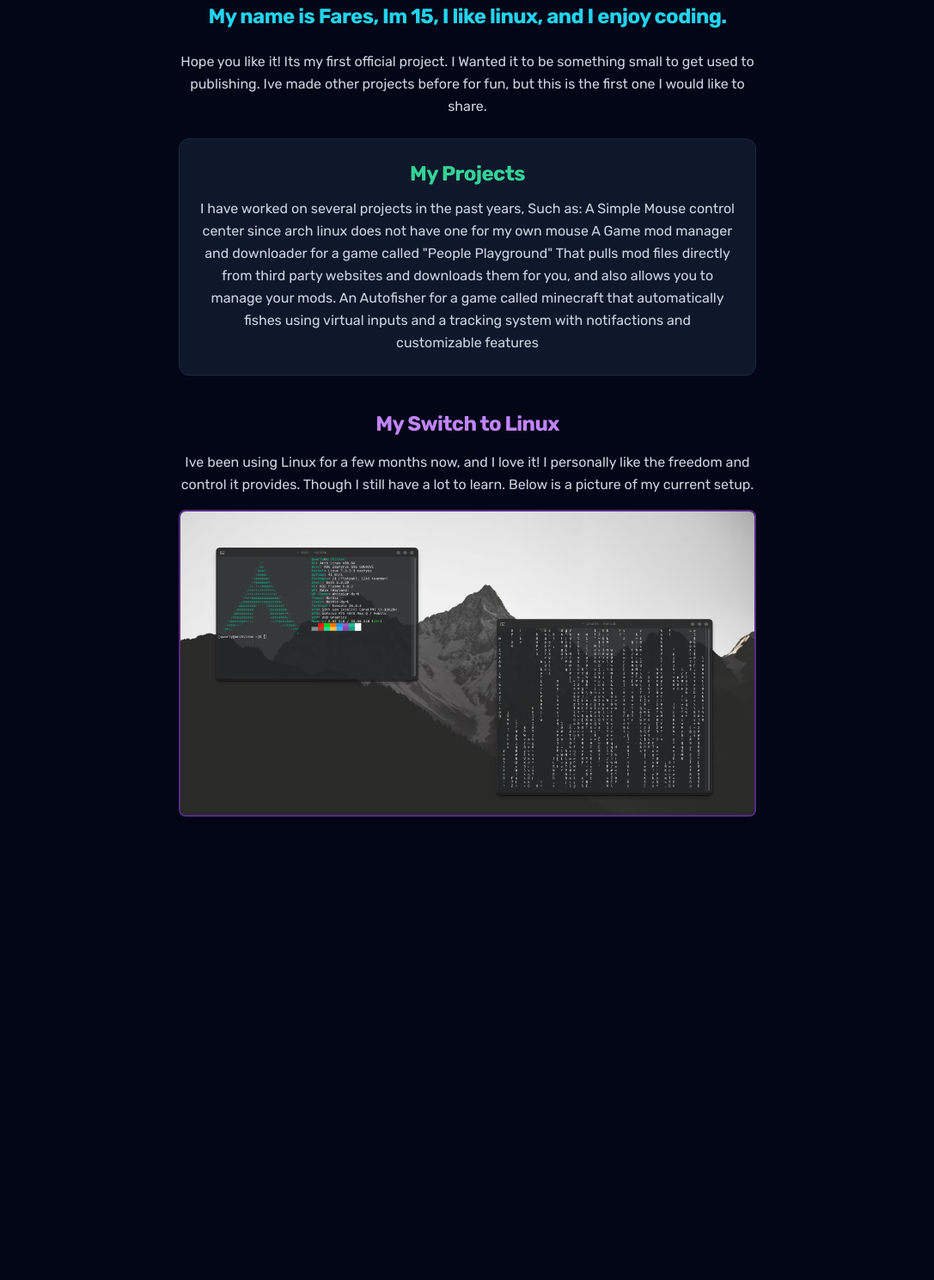
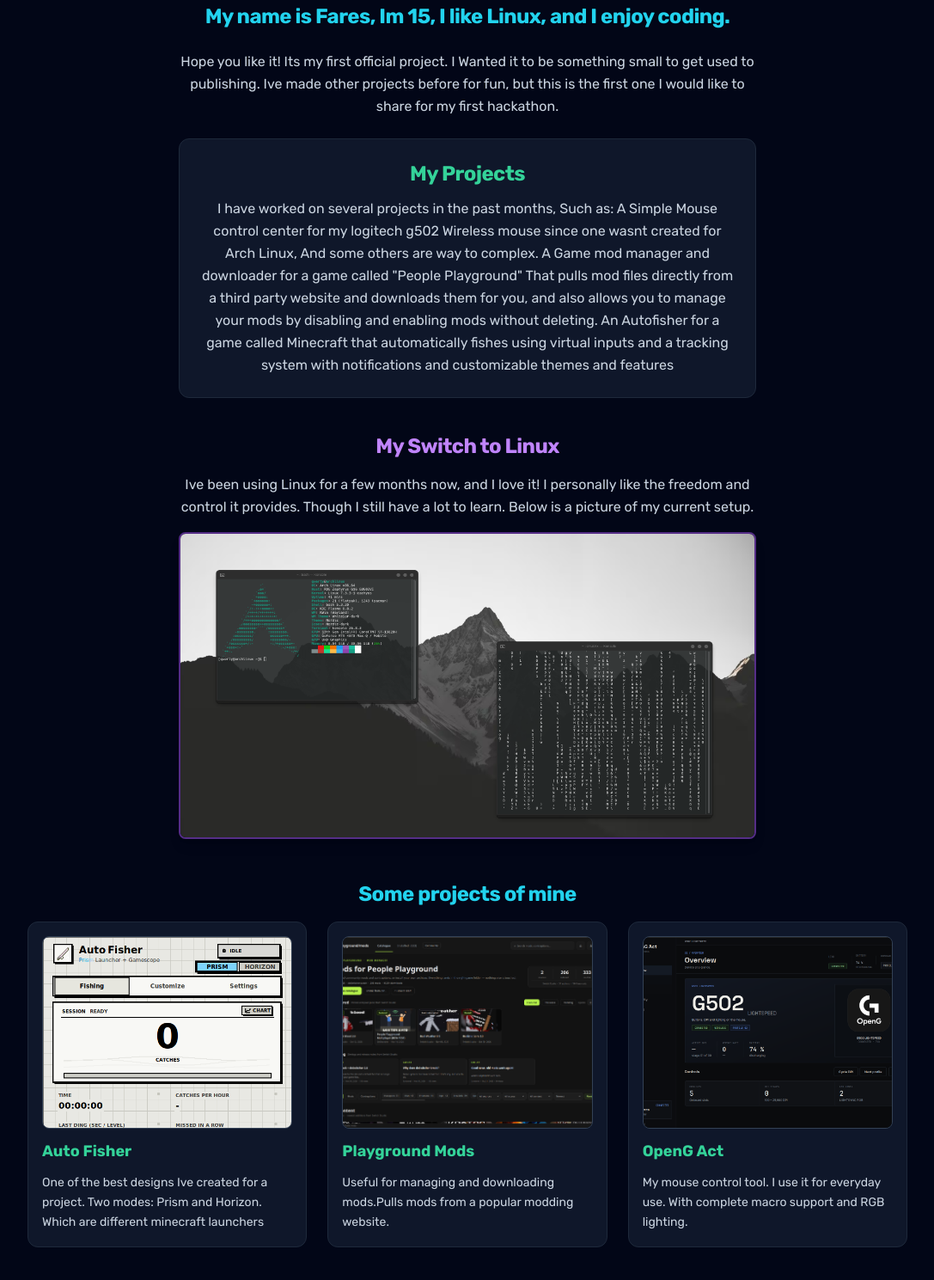
Before and after one commit to IDIG123/my-portfolio, a plain HTML site: page index.html in a window 1280 px wide. Shown: the part 109-1598 px from the top of the page at 86% size, without its empty margins (96-1183 px from the left). Before the commit the page ends 1107 px from the top, so only its background shows below. Drawn offline with nearby package versions, Linux system fonts and the light colour scheme.

Commit message:
My Project Screenshots. And final design.

```diff
--- a/index.html
+++ b/index.html
@@ -13,30 +13,51 @@
 		</style>
 	</head>
 	<body class="bg-slate-950 text-slate-200 min-h-screen flex flex-col items-center py-12 px-6">
-		<div class="max-w-2xl w-full space-y-6 text-center">
+		<div class="max-w-5xl w-full space-y-6 text-center">
 
 			<h1 class="text-4xl font-black tracking-tight text-purple-400">My Portfolio: For My First Hackathon</h1>
 
-			<h1 class="text-2xl font-bold tracking-tight text-cyan-400">My name is Fares, Im 15, I like linux, and I enjoy coding.</h1>
+			<h1 class="text-2xl font-bold tracking-tight text-cyan-400">My name is Fares, Im 15, I like Linux, and I enjoy coding.</h1>
 
-			<p class="text-slate-300 leading-relaxed">
-				Hope you like it! Its my first official project. I Wanted it to be something small to get used to publishing. Ive made other projects before for fun, but this is the first one I would like to share.
+			<p class="max-w-2xl mx-auto text-slate-300 leading-relaxed">
+				Hope you like it! Its my first official project. I Wanted it to be something small to get used to publishing. Ive made other projects before for fun, but this is the first one I would like to share for my first hackathon.
 			</p>
 
-			<div class="bg-slate-900 border border-slate-800 rounded-xl p-6 space-y-3">
+			<div class="max-w-2xl mx-auto bg-slate-900 border border-slate-800 rounded-xl p-6 space-y-3">
 				<h2 class="text-2xl font-bold tracking-tight text-emerald-400">My Projects</h2>
-				<p class="text-slate-300 leading-relaxed">I have worked on several projects in the past years,
+				<p class="text-slate-300 leading-relaxed">I have worked on several projects in the past months,
 					Such as:
-				A Simple Mouse control center since arch linux does not have one for my own mouse
-				A Game mod manager and downloader for a game called "People Playground" That pulls mod files directly from third party websites and downloads them for you, and also allows you to manage your mods.
-				An Autofisher for a game called minecraft that automatically fishes using virtual inputs and a tracking system with notifactions and customizable features
+				A Simple Mouse control center for my logitech g502 Wireless mouse since one wasnt created for Arch Linux, And some others are way to complex.
+				A Game mod manager and downloader for a game called "People Playground" That pulls mod files directly from a third party website and downloads them for you, and also allows you to manage your mods by disabling and enabling mods without deleting.
+				An Autofisher for a game called Minecraft that automatically fishes using virtual inputs and a tracking system with notifications and customizable themes and features
 				</p>
 			</div>
 
 			<div class="space-y-4 pt-4">
 				<h1 class="text-2xl font-bold tracking-tight text-purple-400">My Switch to Linux</h1>
-				<p class="text-slate-300 leading-relaxed">Ive been using Linux for a few months now, and I love it! I personally like the freedom and control it provides. Though I still have a lot to learn. Below is a picture of my current setup.</p>
-				<img src="Screenshot_20261122_124039.png" alt="My Linux Setup" class="mx-auto rounded-lg border-2 border-purple-500/50 shadow-lg max-w-full">
+				<p class="max-w-2xl mx-auto text-slate-300 leading-relaxed">Ive been using Linux for a few months now, and I love it! I personally like the freedom and control it provides. Though I still have a lot to learn. Below is a picture of my current setup.</p>
+				<img src="Screenshot_20261122_124039.png" alt="My Linux Setup" class="mx-auto rounded-lg border-2 border-purple-500/50 shadow-lg max-w-2xl w-full">
+			</div>
+
+			<div class="space-y-4 pt-6">
+				<h2 class="text-2xl font-bold tracking-tight text-cyan-400">Some projects of mine</h2>
+				<div class="grid grid-cols-1 md:grid-cols-3 gap-6 text-left">
+					<div class="bg-slate-900 border border-slate-800 rounded-xl p-4 space-y-3">
+						<img src="ProjectFish.png" alt="Auto Fisher" class="w-full h-56 object-cover object-top rounded-lg border border-slate-700">
+						<h3 class="text-lg font-bold text-emerald-400">Auto Fisher</h3>
+						<p class="text-slate-300 text-sm leading-relaxed">One of the best designs Ive created for a project. Two modes: Prism and Horizon. Which are different minecraft launchers</p>
+					</div>
+					<div class="bg-slate-900 border border-slate-800 rounded-xl p-4 space-y-3">
+						<img src="ProjectPlayground.png" alt="Playground Mods" class="w-full h-56 object-cover object-top rounded-lg border border-slate-700">
+						<h3 class="text-lg font-bold text-emerald-400">Playground Mods</h3>
+						<p class="text-slate-300 text-sm leading-relaxed">Useful for managing and downloading mods.Pulls mods from a popular modding website.</p>
+					</div>
+					<div class="bg-slate-900 border border-slate-800 rounded-xl p-4 space-y-3">
+						<img src="ProjectOpenG.png" alt="OpenG Act" class="w-full h-56 object-cover object-top rounded-lg border border-slate-700">
+						<h3 class="text-lg font-bold text-emerald-400">OpenG Act</h3>
+						<p class="text-slate-300 text-sm leading-relaxed">My mouse control tool. I use it for everyday use. With complete macro support and RGB lighting.</p>
+					</div>
+				</div>
 			</div>
 
 		</div>
```
Also changed, not shown: ProjectFish.png (added), ProjectOpenG.png (added), ProjectPlayground.png (added).
